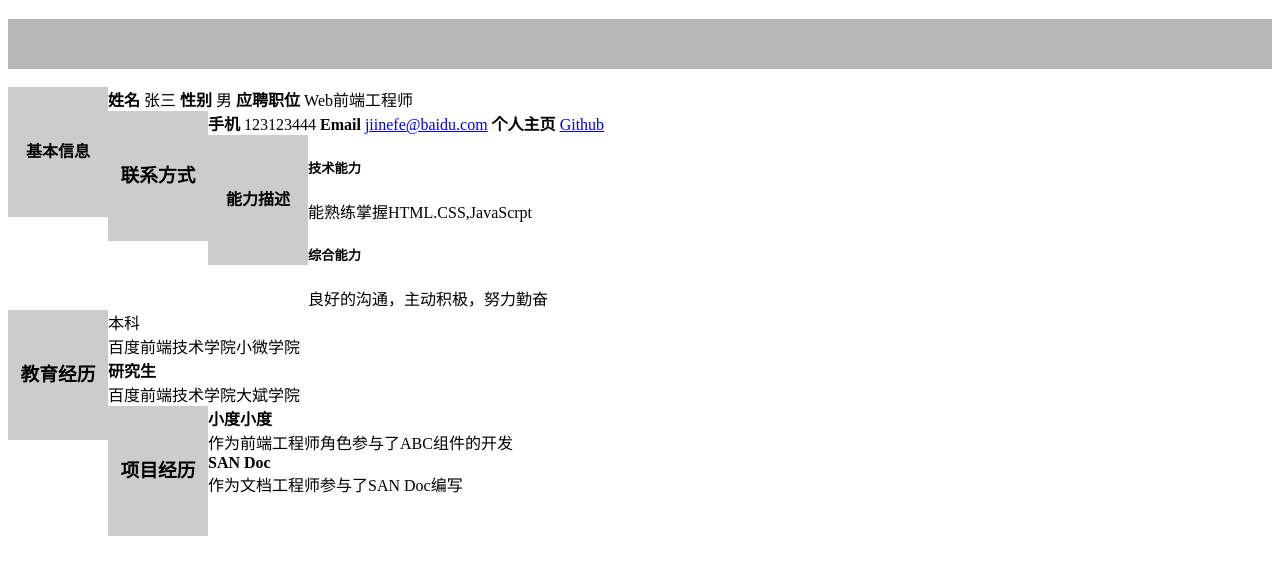
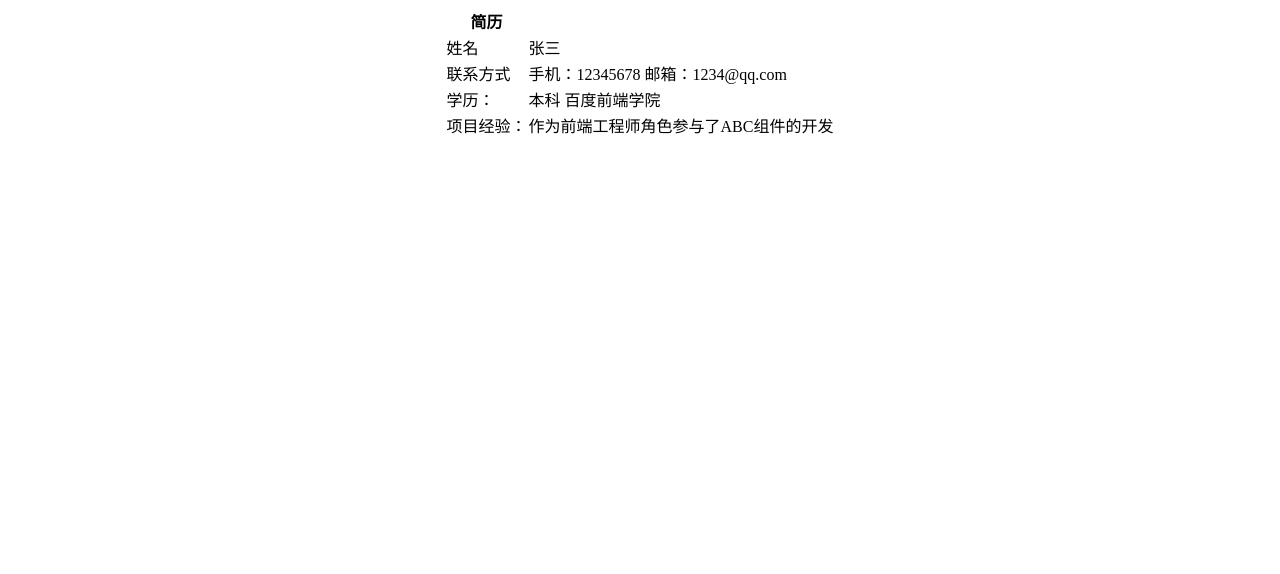
Before and after one commit to thewq123/baidu2017, a plain HTML site: page index.html in a window 1280 px wide. Drawn offline with Linux system fonts and the light colour scheme; files that its build step writes are made by us from their sources.

Commit message:
Add files via upload

```diff
--- a/index.html
+++ b/index.html
@@ -7,30 +7,56 @@
     <title>Document</title>
     <link rel="stylesheet" href="style_1.css">
     <!-- <link rel="stylesheet" href="style_2.css"> -->
-    <link rel="stylesheet" href="style_3.css">
+    <!-- <link rel="stylesheet" href="./css/style_3.css"> -->
 </head>
 <body>
-    <div class="dage">
+    <table align="center"   cellspacing="0"table>
+    <tr>
+        <th>简历</th>
+    </tr>
+    <tbody>
+    <tr> <td>姓名</td>   <td>张三</td></tr>
+    <tr> <td>联系方式</td>  <td>手机：12345678   邮箱：1234@qq.com</td>   </tr>
+    <tr> <td>学历：</td> <td>本科 百度前端学院</td></tr>
+    <tr>
+        <td>项目经验：</td>
+        <td>作为前端工程师角色参与了ABC组件的开发</td>
+    </tr>
+
+
+    </tbody>
+    </table>
+
+
+    <!-- <div class="dage">
     <h3 class="jl">简历</h3>
-    <h4 class="header">基本信息</h4>
-    <div><span>姓名</span> 张三     <span>性别</span> 男  <span>应聘职位</span> Web前端工程师</div>
-    <h3 class="header">联系方式</h3>
-    <div><span>手机</span> 123123444  <span> Email</span> <a href="#">jiinefe@baidu.com</a>     <span>个人主页</span> <a href="#">Github</a></div>
-    <h4 class="header">能力描述</h4>
-    <h5>技术能力</h5>
-    <div>能熟练掌握HTML.CSS,JavaScrpt</div>
-    <h5>综合能力</h5>
-    <div>良好的沟通，主动积极，努力勤奋</div>
-    <h3 class="header">教育经历</h3>
-    <div>本科</div>
+    <h4 class="header jben">基本信息</h4>
+    <div class="xian"></div>
+    <div class="name"><span>姓名</span> 张三     <span>性别</span> 男  <span>应聘职位</span> Web前端工程师</div>
+    <h3 class="header lx">联系方式</h3>
+    <div class="xian"></div>
+    <div class="shouji"><span>手机</span> 123123444  <span> Email</span> <a href="#">jiinefe@baidu.com</a>     <span>个人主页</span> <a href="#">Github</a></div>
+    <h4 class="header neng">能力描述</h4>
+    <div class="xian"></div>
+    <div class="jishu">技术能力能熟练掌握HTML.CSS,JavaScrpt
+        <div>综合能力良好的沟通，主动积极，努力勤奋</div>
+    </div>
+    <h3 class="header jiao">教育经历</h3>
+    <div class="xian"></div>
+    <div class="yujingli">
+        <div>本科</div>
     <div>百度前端技术学院小微学院</div>
     <span>研究生</span>
     <div>百度前端技术学院大斌学院</div>
-    <h3 class="header">项目经历</h3>
-    <span>小度小度</span>
+    </div>
+    <h3 class="header xiang">项目经历</h3>
+    <div class="xian"></div>
+    <div class="xjingli">
+        <span>小度小度</span>
     <div>作为前端工程师角色参与了ABC组件的开发</div>
     <span>SAN Doc</span>
     <div>作为文档工程师参与了SAN Doc编写</div>
-</div>
+    </div>
+</div> -->
 </body>
 </html>
```
